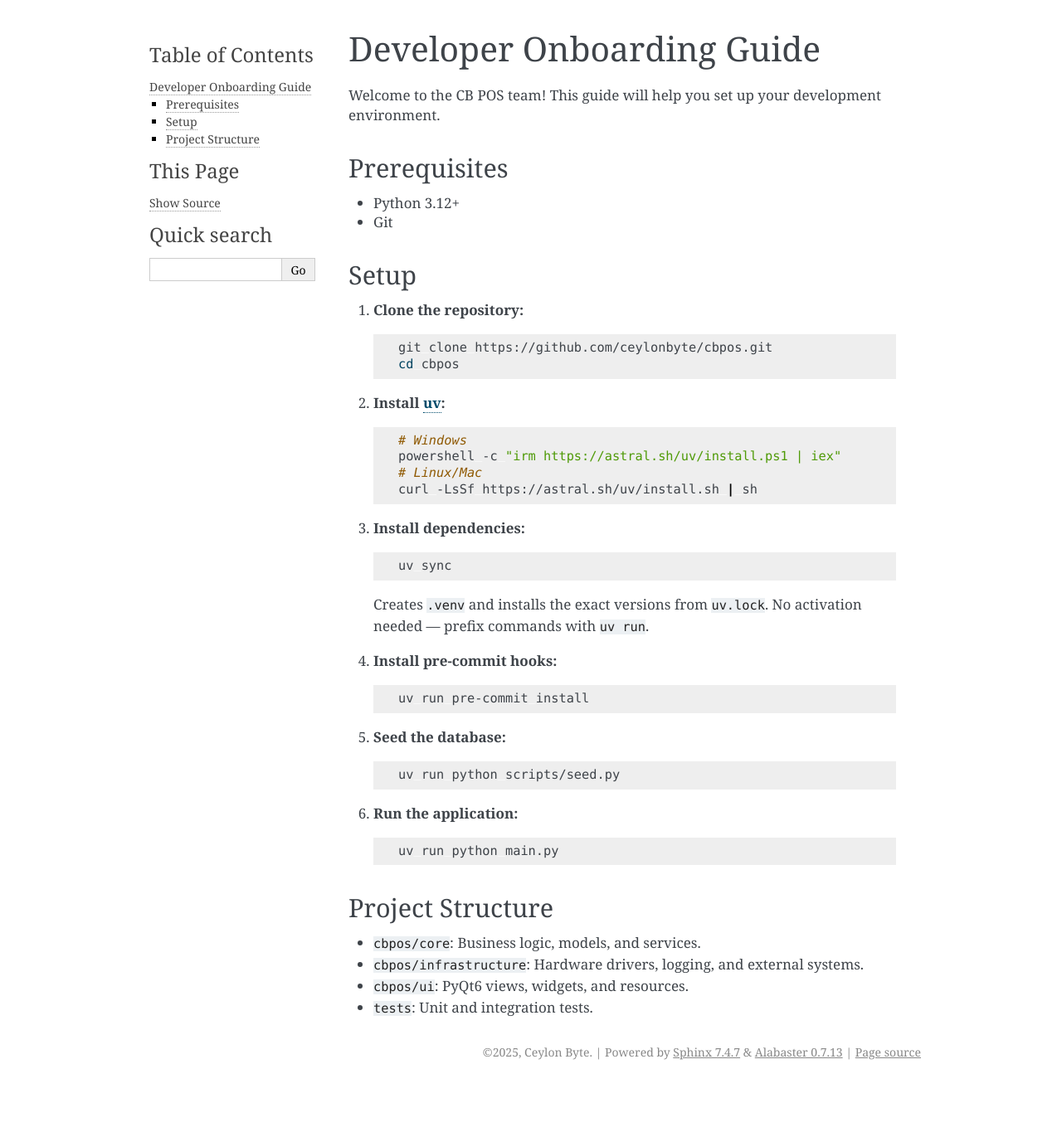
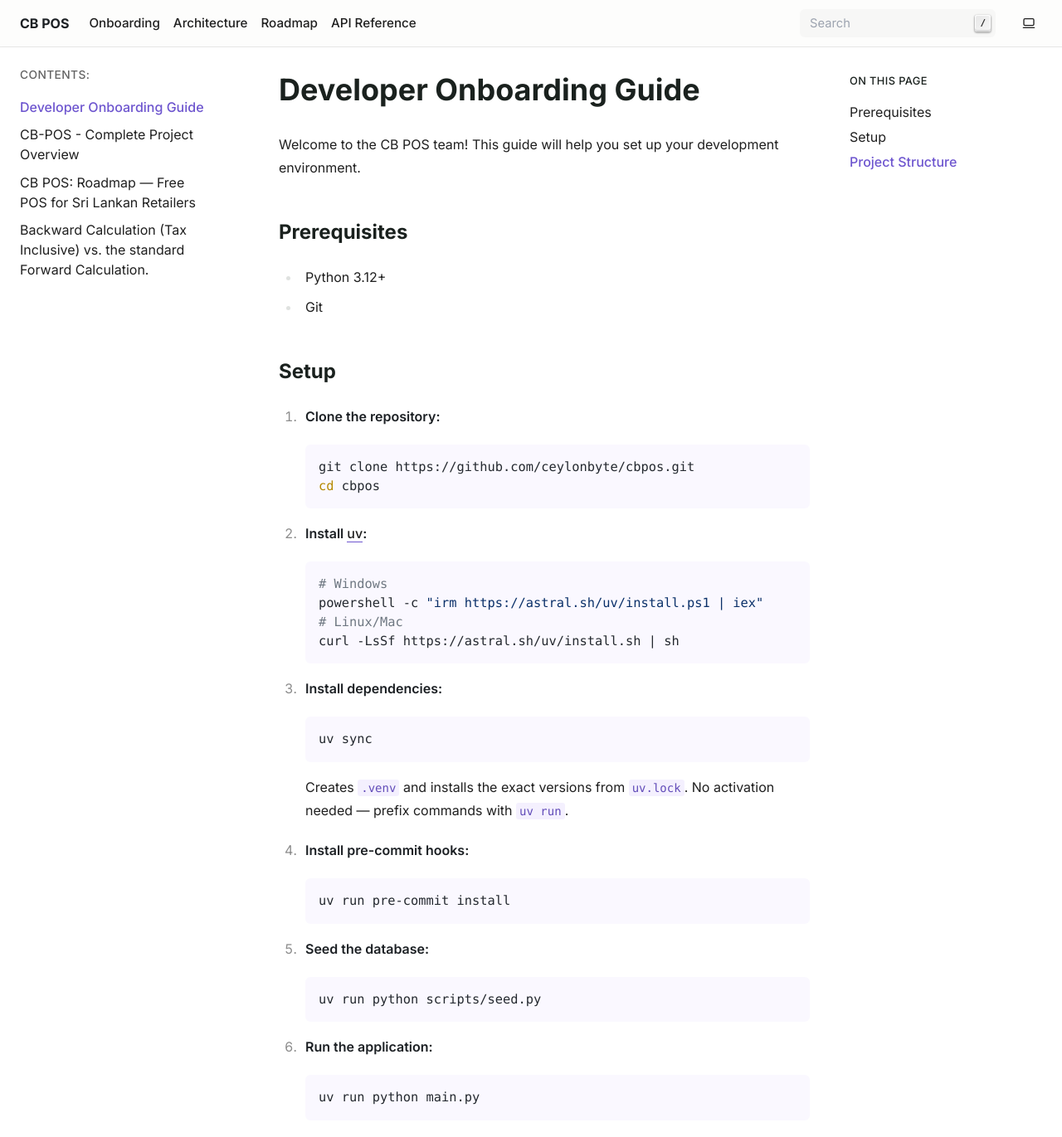
Before and after one commit to HMAHD/CB-POS, a Sphinx documentation site: the page built from docs/onboarding.md, in a window 1280 px wide and 1400 px high. Shown: the top 1371 px of the window at 83% size. Built offline with Sphinx 7.4.7, drawn with Linux system fonts in a browser that asks for light colours; pages that are not in the unit, such as notebooks, are missing from menus; part of the change alters nothing that is shown; some of the changed text lies outside the part shown.

Commit message:
docs: configure shibuya theme, intersphinx, version warning, and extensions in conf.py

```diff
--- a/docs/conf.py
+++ b/docs/conf.py
@@ -21,7 +21,13 @@ extensions = [
     "sphinx.ext.autodoc",
     "sphinx.ext.viewcode",
     "sphinx.ext.napoleon",
+    "sphinx.ext.intersphinx",
+    "sphinx.ext.todo",
+    "sphinx.ext.duration",
+    "sphinx.ext.githubpages",
     "myst_parser",
+    "versionwarning.extension",
+    "sphinx_contributors",
 ]
 
 # Auto-generate GitHub-style heading anchors so PROJECT_OVERVIEW.md's own
@@ -29,9 +35,40 @@ extensions = [
 myst_heading_anchors = 3
 
 templates_path = ["_templates"]
-exclude_patterns = ["_build", "Thumbs.db", ".DS_Store"]
+exclude_patterns = [
+    "_build",
+    "Thumbs.db",
+    ".DS_Store",
+    "superpowers/**",
+    "agents/**",
+    "archive/**",
+    "adr/**",
+]
 
-html_theme = "alabaster"
+html_theme = "shibuya"
+
+html_theme_options = {
+    "color_mode": "auto",
+    "github_url": "https://github.com/HMAHD/CB-POS",
+    "nav_links": [
+        {"title": "Onboarding", "url": "onboarding"},
+        {"title": "Architecture", "url": "PROJECT_OVERVIEW"},
+        {"title": "Roadmap", "url": "Roadmap"},
+        {"title": "API Reference", "url": "api/modules"},
+    ],
+}
+
+intersphinx_mapping = {
+    "python": ("https://docs.python.org/3", None),
+}
+
+todo_include_todos = True
+
+versionwarning_banner_position = "top"
+versionwarning_body_text = (
+    "You are viewing documentation for a previous or development version ({version}). "
+    "Check the latest release for up-to-date guidance."
+)
 
 # Several models (Sale, Purchase, Document, ...) each have their own `type`
 # column; Sphinx's Python-domain autodoc tries to cross-reference the shared
```
